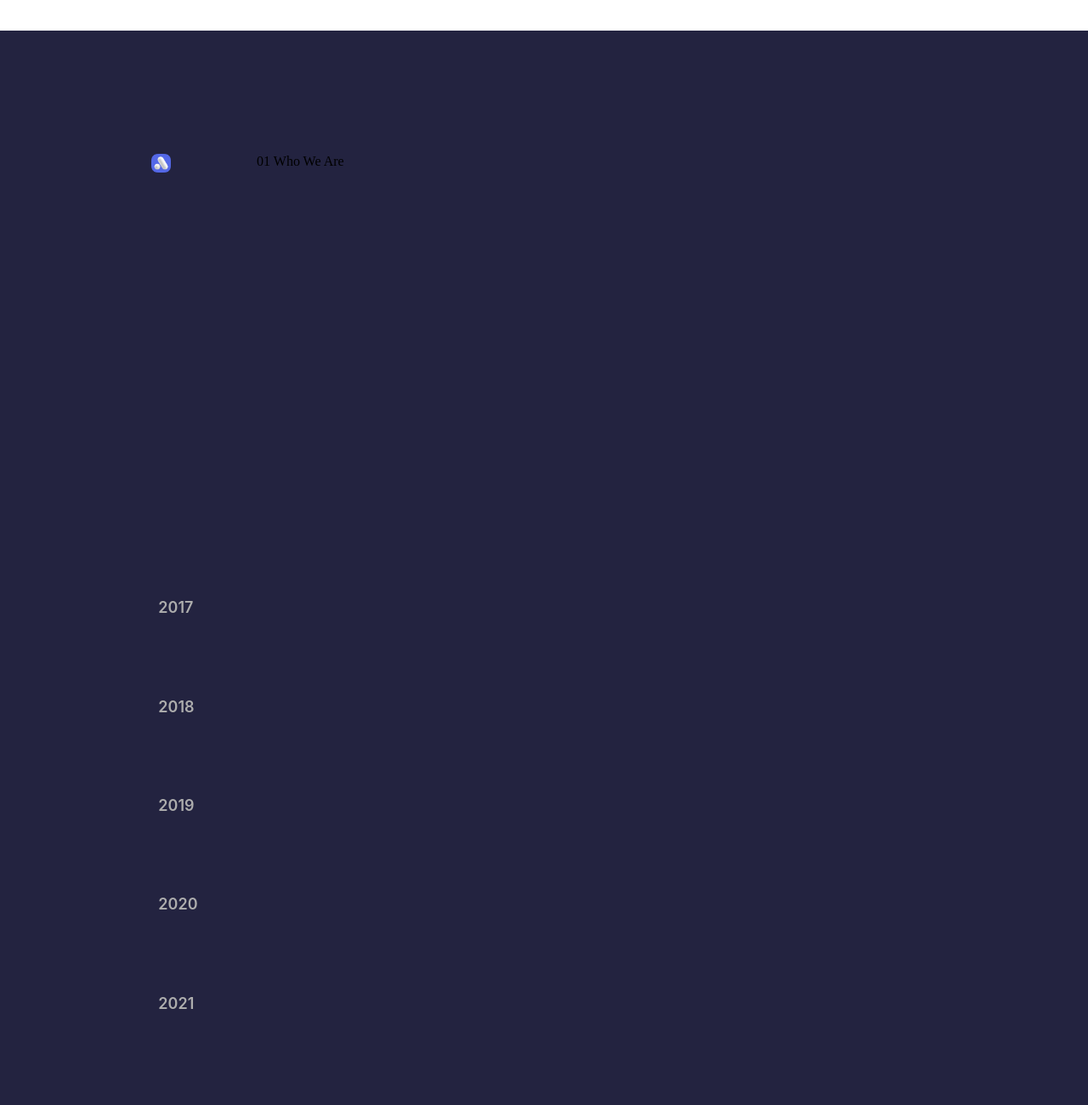
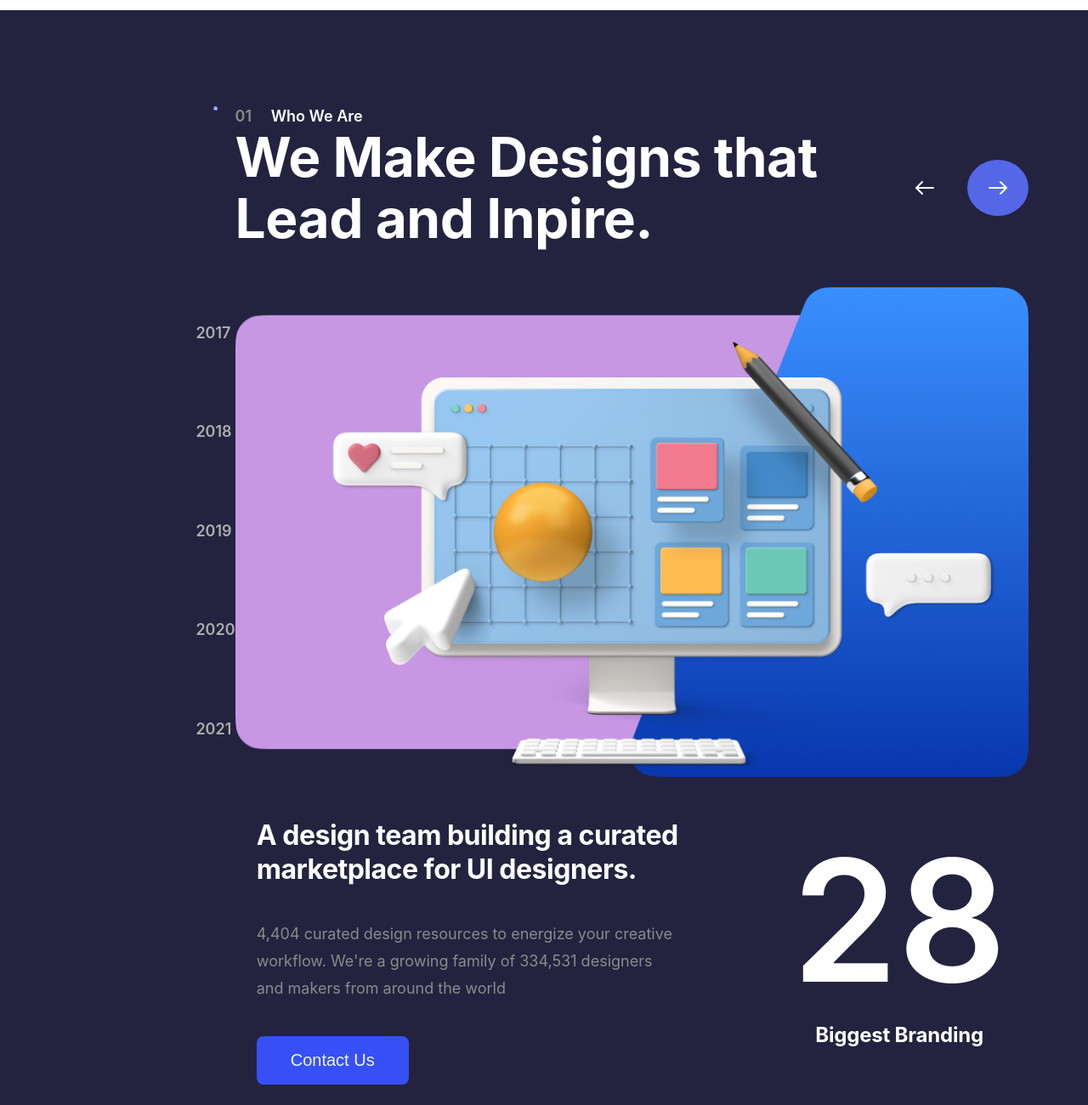
Before and after one commit to trbenfica/folio-challenge-1, a plain HTML site: page index.html in a window 1280 px wide. Shown: the part 940-2240 px from the top of the page at 85% size. Drawn offline with Linux system fonts and the light colour scheme.

Commit message:
Segunda página pronta [sem responsividade]

```diff
--- a/index.html
+++ b/index.html
@@ -61,9 +61,35 @@
                     </nav>
                 </div>
 
-                <div class="right_column_hero_dark">
-                    <div class="who_we_are">
-                        <p>01 Who We Are</p>
+                <div id="right_column_hero_dark">
+                    <div class="r_column_hero_dark_item_1">
+                        <h1 id="i_01">01</h1>
+                        <h1 id="who_we_are">Who We Are</h1>
+                        <div id="r_column_hero_dark_item_1_sub">
+                            <p id="we_make_designs">We Make Designs that Lead and Inpire.</p>
+                            <div id="sub_arrows">
+                                <img src="assets/arrow-down.svg" alt="arrow" id="left_arrow" />
+                                <img src="assets/arrow-down.svg" alt="arrow" id="right_arrow" />
+                            </div>
+                        </div>
+                    </div>
+
+                    <div id="r_column_hero_dark_item_2">
+                        <img src="./assets/big_desktop.png" alt="big desktop" id="big-desktop"/>
+
+                    </div>
+
+                    <div id="r_column_hero_dark_item_3">
+                        <div id="a_design_team_container">
+                            <h1 id="a_design_title">A design team building a curated marketplace for UI designers.</h1>
+                            <p id="curated_design">4,404 curated design resources to energize your creative workflow. We're a growing
+                                family of 334,531 designers and makers from around the world</p>
+                            <button class="standart_button" id="hero_dark_button">Contact Us</button>
+                        </div>
+                        <div id="_28_biggest_container">
+                            <h1 id="_28_title">28</h1>
+                            <h2 id="biggest">Biggest Branding</h2>
+                        </div>
                     </div>
 
 
--- a/style.css
+++ b/style.css
@@ -5,8 +5,8 @@
 
 .page_box_container{
     padding: 2.5%;
-    padding-left: 6%;
-    padding-right: 6%;
+    padding-left: 18%;
+    padding-right: 18%;
 
     scroll-snap-type: y;
     scroll-snap-type: y proximity;
@@ -103,7 +103,6 @@ a:active {
 	align-items: start;
 	gap: 40px;
 	margin-right: 3%;
-	margin-left: 30%;
 }
 
 #left_part_body_title {
@@ -240,8 +239,13 @@ a:active {
 }
 
 
-
-/************ HERO DARK CONTAINER **********/
+/*
+#################################
+#                               #
+#       HERO DARK CONTAINER
+#                               #
+#################################
+*/
 
 
 #hero_dark_grid{
@@ -254,16 +258,12 @@ a:active {
     display: flex;
     flex-direction: column;
     align-items: center;
-    justify-content: center;
-    gap: 500px;
+    padding-bottom: 50%;
+    gap: 250px;
 }
 
 #left_column_hero_dark_logo{
     width: 10%;
-}
-
-#left_column_hero_dark{
-    padding-bottom: 50%;
 }
 
 #ul_list_hero_dark_left{
@@ -273,7 +273,7 @@ a:active {
     font-size: 18px;
     line-height: 24px;
     list-style-type: none;
-    /* text/body-dark-mode */
+    padding: 0;
     color: #8B8B8B;
 }
 
@@ -288,44 +288,148 @@ a:active {
     grid-template-columns: 1fr 1fr 1fr 1fr;
     gap: 10%;
 }
-/*
-.class i1{
-    grid-column: 1;
+
+#r_column_hero_dark_item_1 > *{
+    display:inline;
 }
 
-.class i2{
-    grid-column: 2;
+#i_01{
+    font-family: 'SF Pro Display';
+    font-style: normal;
+    font-weight: 600;
+    font-size: 18px;
+    line-height: 24px;
+    color: #8B8B8B;
+    display: inline;
 }
 
-.class i3{
-    grid-column: 3;
+#who_we_are{
+    font-family: 'SF Pro Display';
+    font-style: normal;
+    font-weight: 600;
+    font-size: 18px;
+    line-height: 24px;
+    color: #FFFFFF;
+    display: inline;
+    padding-left: 2%;
 }
 
-.class i4{
-    grid-column: 4;
+#we_make_designs{
+    font-family: 'SF Pro Display';
+    font-style: normal;
+    font-weight: 700;
+    font-size: 64px;
+    line-height: 72px;
+    letter-spacing: -0.5px;
+    color: #FFFFFF;
+    width: 800px;
 }
-*/
-#test-flex{
+
+#r_column_hero_dark_item_1_sub{
+    display:grid;
+    grid-template-columns: 1fr 1fr;
+
+}
+
+#right_arrow {
+	transform: rotate(180deg);
+	border-radius: 69%;
+	background: #5468E7;
+	color: #000;
+	text-align: center;
+	margin: 39px;
+	padding: 25px;
+    margin-right: 0;
+}
+
+#sub_arrows{
     display: flex;
     flex-direction: row;
-    align-items: center;
-    justify-items: center;
-    gap: 20%;
-}
-/*
-.class i1-flex{
-    grid-column: 1;
+    justify-self: end;
 }
 
-.class i2-flex{
-    grid-column: 2;
+#right_arrow:hover{
+    background: #3650f5;
 }
 
-.class i3-flex{
-    grid-column: 3;
+#right_column_hero_dark{
+    display: flex;
+    flex-direction: column;
+    gap:45px;
 }
 
-.class i4-flex{
-    grid-column: 4;
+#r_column_hero_dark_item_2{
+
 }
-*/
+
+#big-desktop{
+    width: 100%;
+}
+
+#r_column_hero_dark_item_3{
+    display:flex;
+    flex-direction:row;
+    gap:130px;
+    align-self: center;
+}
+
+#a_design_team_container{
+    display:flex;
+    flex-direction: column;
+    gap:40px;
+    width: 500px;
+}
+
+#a_design_title{
+    font-family: 'SF Pro Display';
+    font-style: normal;
+    font-weight: 700;
+    font-size: 32px;
+    line-height: 40px;
+    letter-spacing: -0.5px;
+    color: #FFFFFF;
+}
+
+#curated_design{
+    font-family: 'SF Pro Display';
+    font-style: normal;
+    font-weight: 400;
+    font-size: 18px;
+    line-height: 32px;
+    color: #8B8B8B;
+}
+
+#_28_biggest_container{
+    display:flex;
+    flex-direction: column;
+}
+
+#_28_title{
+    font-family: 'SF Pro Display';
+    font-style: normal;
+    font-weight: 600;
+    font-size: 200px;
+    line-height: 239px;
+    text-align: center;
+    color: #FFFFFF;
+}
+
+#hero_dark_button{
+    align-self: start;
+    background: #3650f5;
+}
+
+#hero_dark_button:hover{
+    background: #0f0f8a;
+}
+
+#biggest{
+    font-family: 'SF Pro Display';
+    font-style: normal;
+    font-weight: 700;
+    font-size: 24px;
+    line-height: 32px;
+    text-align: center;
+    letter-spacing: -0.2px;
+    color: #FFFFFF;
+}
```
Also changed, not shown: assets/big_desktop.png (renamed from assets/[ 4 ] – Desktop.png).
